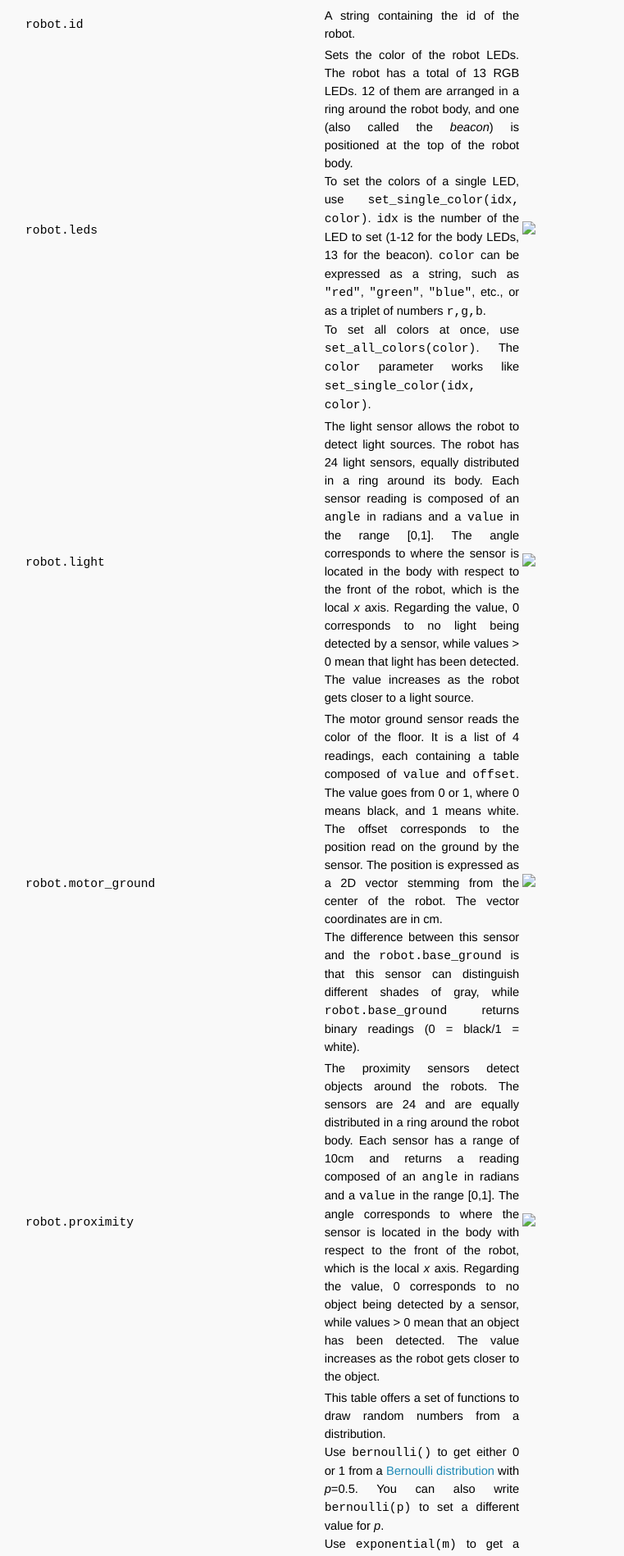
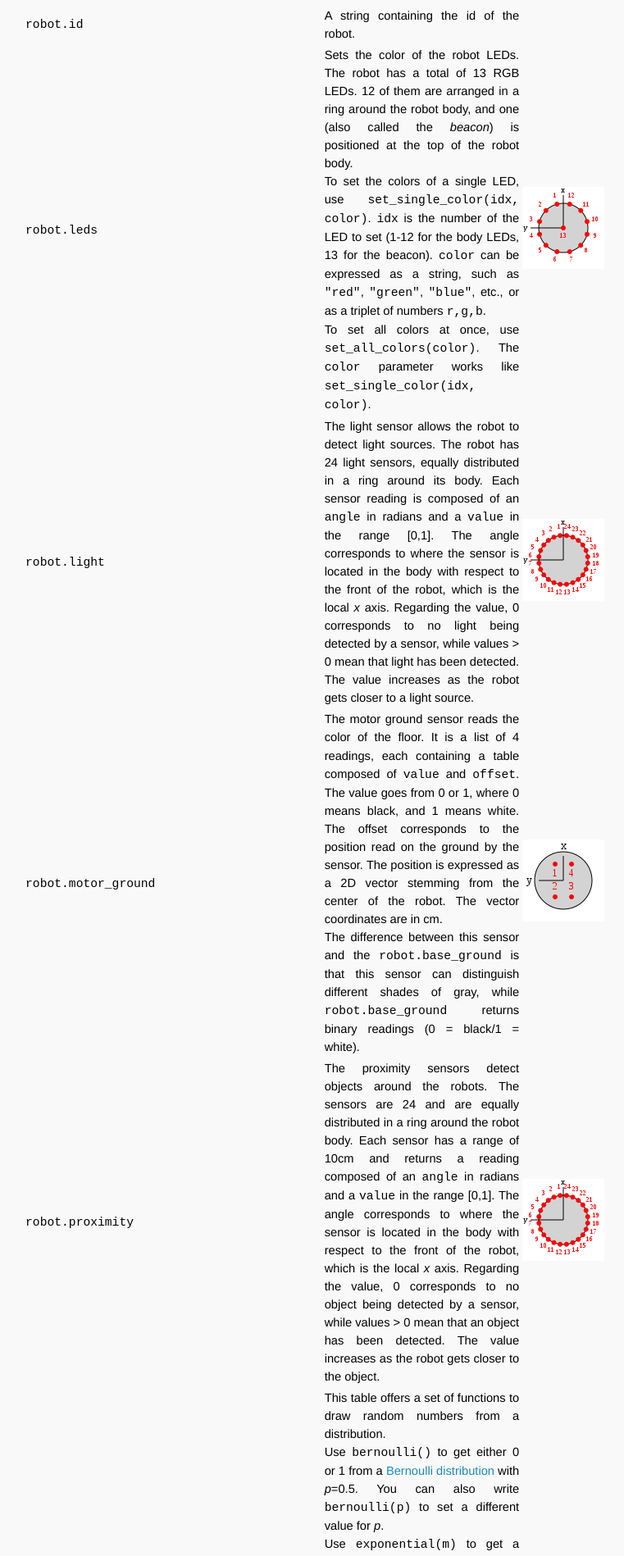
Before and after one commit to OpenTechSchool-Brussels/AI-for-robots-and-swarms, a Jekyll site: the page built from ref_argos.html, in a window 1280 px wide. Shown: the part 1824-3722 px from the top of the page at 82% size, without its empty margins (328-1089 px from the left). Built offline with Jekyll 4.4.1, drawn with Linux system fonts in a browser that asks for light colours; Markdown is read by kramdown in place of the engine named in the settings.

Commit message:
Update ref_argos.html

```diff
--- a/ref_argos.html
+++ b/ref_argos.html
@@ -37,7 +37,7 @@ title:  "Reference ARGoS"
 				that this sensor returns binary readings (0 = black/1 = white), while
 				<code>robot.motor_ground</code> can distinguish different shades of gray.
 		              </td>
-                  <td><img src="robot_base_ground.png"></td>
+                  <td><img src="assets/robot_base_ground.png"></td>
 		            </tr>
 		            <tr class="odd">
 		              <td><code>robot.distance_scanner</code></td>
@@ -70,7 +70,7 @@ title:  "Reference ARGoS"
 		                you prefer. To unlock the gripper (thus releasing the attached object), use
 		                <code>unlock()</code>.
 		              </td>
-                  <td><img src="robot_gripper.png"></td>
+                  <td><img src="assets/robot_gripper.png"></td>
 		            </tr>
 		            <tr class="odd">
 		              <td><code>robot.id</code></td>
@@ -93,7 +93,7 @@ title:  "Reference ARGoS"
 		                To set all colors at once, use <code>set_all_colors(color)</code>. The
 		                <code>color</code> parameter works like <code>set_single_color(idx, color)</code>.
 		              </td>
-                  <td><img src="robot_leds.png"></td>
+                  <td><img src="assets/robot_leds.png"></td>
 		            </tr>
 		            <tr class="odd">
 		              <td><code>robot.light</code></td>
@@ -106,7 +106,7 @@ title:  "Reference ARGoS"
                     0 corresponds to no light being detected by a sensor, while values > 0 mean that light
                     has been detected. The value increases as the robot gets closer to a light source.
 		              </td>
-                  <td><img src="robot_light.png"></td>
+                  <td><img src="assets/robot_light.png"></td>
 		            </tr>
 		            <tr class="even">
 		              <td><code>robot.motor_ground</code></td>
@@ -121,7 +121,7 @@ title:  "Reference ARGoS"
 				that this sensor can distinguish different shades of gray, while
 				<code>robot.base_ground</code> returns binary readings (0 = black/1 = white).
 		              </td>
-                  <td><img src="robot_motor_ground.png"></td>
+                  <td><img src="assets/robot_motor_ground.png"></td>
 		            </tr>
 		            <tr class="odd">
 		              <td><code>robot.proximity</code></td>
@@ -134,7 +134,7 @@ title:  "Reference ARGoS"
                     0 corresponds to no object being detected by a sensor, while values > 0 mean that an object
                     has been detected. The value increases as the robot gets closer to the object.
 		              </td>
-                  <td><img src="robot_proximity.png"></td>
+                  <td><img src="assets/robot_proximity.png"></td>
 		            </tr>
 		            <tr class="even">
 		              <td><code>robot.random</code></td>
@@ -200,7 +200,7 @@ title:  "Reference ARGoS"
                     wheel velocity. <code>distance_left</code> and <code>distance_right</code> store the linear distance
                     covered by the wheels in the last time step.
 		              </td>
-                  <td><img src="robot_wheels.png"></td>
+                  <td><img src="assets/robot_wheels.png"></td>
 		            </tr>
 		            <tr class="odd">
 		              <td><code>robot.turret</code></td>
```
